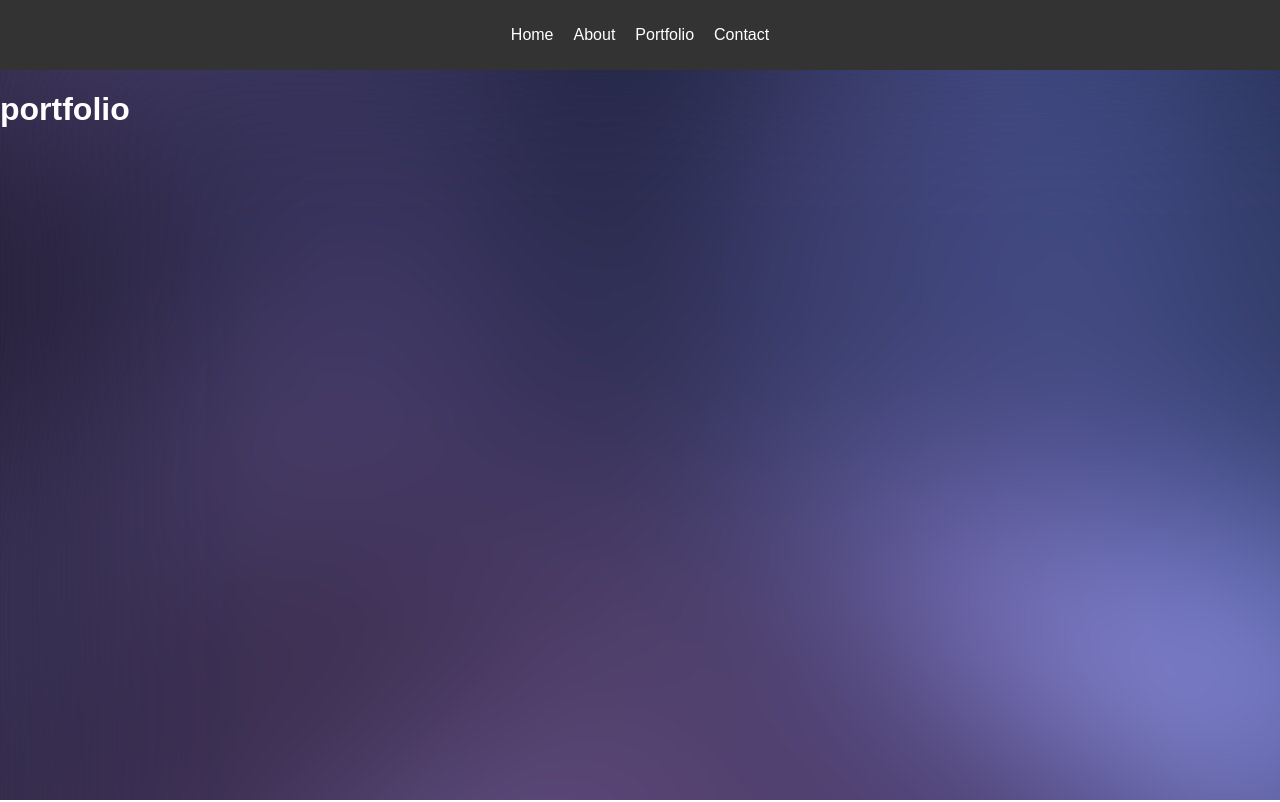
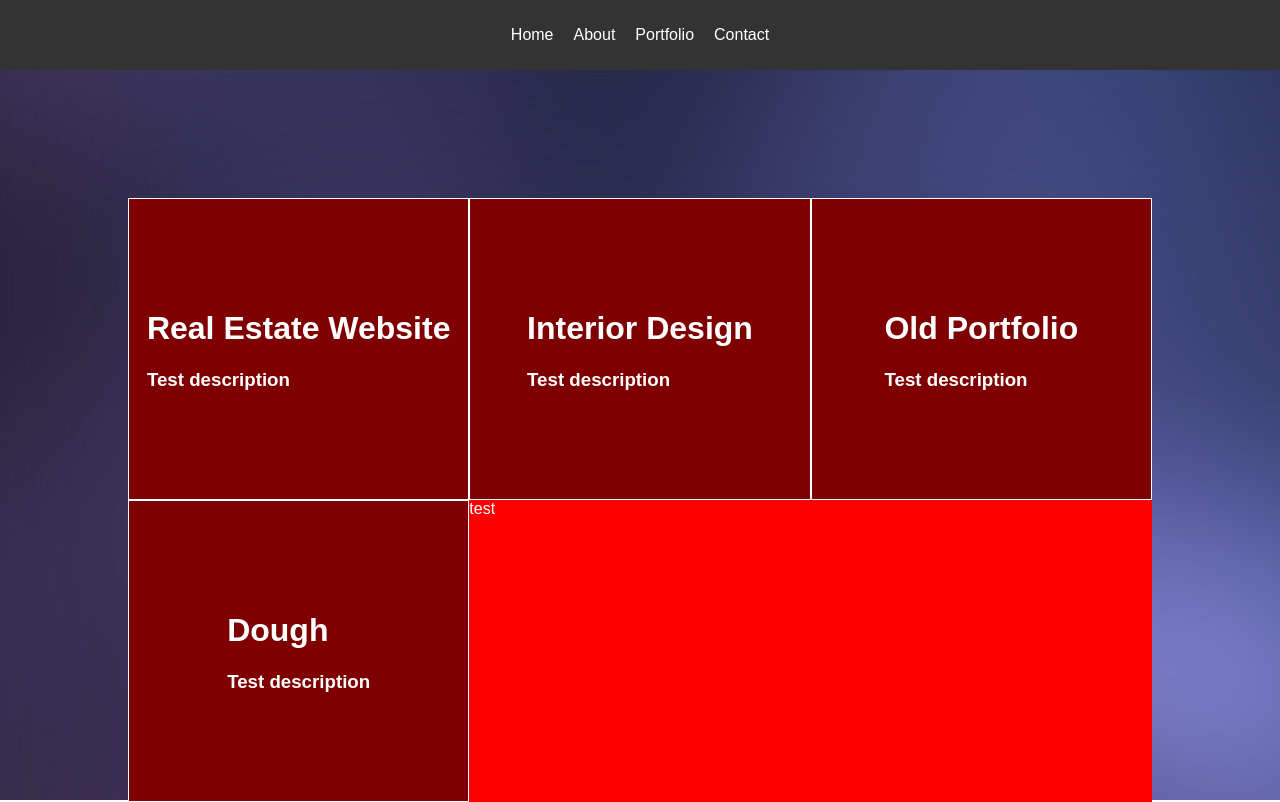
Before and after one commit to aguevara23/aguevara23.github.io, a React app: page /portfolio in a window 1280 px wide. Built offline with nearby package versions, Linux system fonts and the light colour scheme.

Commit message:
begin portfolio page

```diff
--- a/src/App.js
+++ b/src/App.js
@@ -1,14 +1,14 @@
 import React, { Component } from "react";
-import { BrowserRouter, Route } from "react-router-dom";
+import { BrowserRouter, Route, Switch } from "react-router-dom";
 import Navbar from "./components/Navbar/Navbar";
 
 import classes from "./App.css";
 import Home from "./components/Home/Home";
+import Portfolio from "./components/Portfolio/Portfolio";
 
 class App extends Component {
   render() {
     const about = () => <h1>about</h1>;
-    const portfolio = () => <h1>portfolio</h1>;
     const contact = () => <h1>contact</h1>;
 
     return (
@@ -17,8 +17,10 @@ class App extends Component {
           <Navbar />
           <Route exact path="/" component={Home} />
           <Route path="/about" component={about} />
-          <Route path="/portfolio" component={portfolio} />
           <Route path="/contact" component={contact} />
+          <Switch>
+            <Route path="/portfolio" component={Portfolio} />
+          </Switch>
         </div>
       </BrowserRouter>
     );
--- a/src/components/Portfolio/Portfolio.css
+++ b/src/components/Portfolio/Portfolio.css
@@ -0,0 +1,11 @@
+.Portfolio {
+  display: grid;
+  grid-template-columns: 1fr 1fr 1fr;
+  grid-template-rows: 1fr 1fr;
+  background-color: red;
+  margin: 10% 10%;
+  /* height: 80%; */
+}
+
+.Portfolio * {
+}
--- a/src/components/Portfolio/Portfolio.js
+++ b/src/components/Portfolio/Portfolio.js
@@ -0,0 +1,28 @@
+import React from "react";
+
+import PortfolioItem from "./PortfolioItem/PortfolioItem";
+
+import classes from "./Portfolio.css";
+import projects from "../../data";
+
+const portfolio = () => {
+  console.log(projects);
+  const portfolioProjects = projects.map(project => (
+    <PortfolioItem
+      key={project.title}
+      title={project.title}
+      desc={project.description}
+      demo={project.demo}
+      gh={project.gh}
+      path={project.path}
+    />
+  ));
+  return (
+    <div className={classes.Portfolio}>
+      {portfolioProjects}
+      <div>test</div>
+    </div>
+  );
+};
+
+export default portfolio;
--- a/src/components/Portfolio/PortfolioItem/PortfolioItem.css
+++ b/src/components/Portfolio/PortfolioItem/PortfolioItem.css
@@ -0,0 +1,13 @@
+.PortfolioItem {
+  border: 1px solid white;
+  /* width: 300px; */
+  /* height: 300px; */
+  min-height: 300px;
+  background: rgba(0, 0, 0, 0.5);
+  display: flex;
+  flex-direction: column;
+  justify-content: center;
+  align-items: center;
+  color: white;
+  text-decoration: none;
+}
--- a/src/components/Portfolio/PortfolioItem/PortfolioItem.js
+++ b/src/components/Portfolio/PortfolioItem/PortfolioItem.js
@@ -0,0 +1,20 @@
+import React, { Component } from "react";
+import { Link } from "react-router-dom";
+
+import classes from "./PortfolioItem.css";
+
+class PortfolioItem extends Component {
+  state = {};
+  render() {
+    return (
+      <Link to={this.props.path} className={classes.PortfolioItem}>
+        <div>
+          <h1>{this.props.title}</h1>
+          <h3>{this.props.desc}</h3>
+        </div>
+      </Link>
+    );
+  }
+}
+
+export default PortfolioItem;
--- /dev/null
+++ b/src/data.js
@@ -0,0 +1,40 @@
+const projects = [
+  {
+    title: "Real Estate Website",
+    description: "Test description",
+    thumbnail: "test link",
+    demo: "dlakfj",
+    gh: "aldfkj",
+    tech: ["HTML", "CSS", "JS", "Gulp", "PostCSS"],
+    path: "/portfolio/real-estate"
+  },
+  {
+    title: "Interior Design",
+    description: "Test description",
+    thumbnail: "test link",
+    demo: "dlakfj",
+    gh: "aldfkj",
+    tech: ["HTML", "CSS", "JS", "Gulp", "PostCSS"],
+    path: "/portfolio/interior-design"
+  },
+  {
+    title: "Old Portfolio",
+    description: "Test description",
+    thumbnail: "test link",
+    demo: "dlakfj",
+    gh: "aldfkj",
+    tech: ["HTML", "CSS", "JS", "Gulp", "PostCSS"],
+    path: "/portfolio/"
+  },
+  {
+    title: "Dough",
+    description: "Test description",
+    thumbnail: "test link",
+    demo: "dlakfj",
+    gh: "aldfkj",
+    tech: ["HTML", "CSS", "JS", "Gulp", "PostCSS"],
+    path: "/portfolio/dough"
+  }
+];
+
+export default projects;
```
